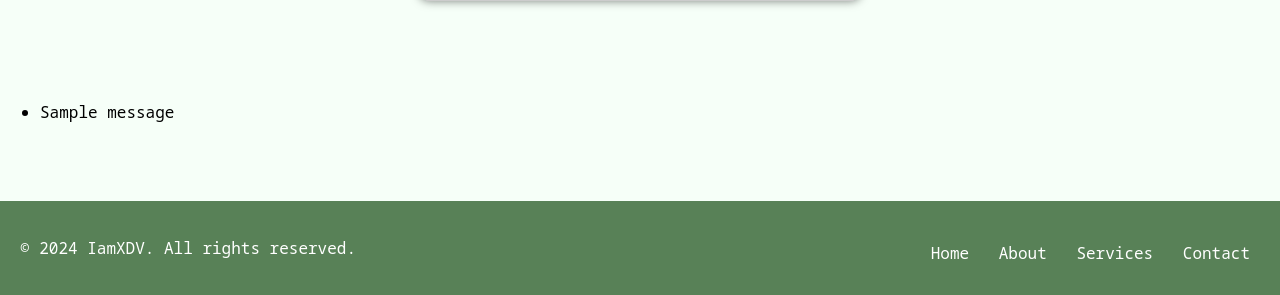
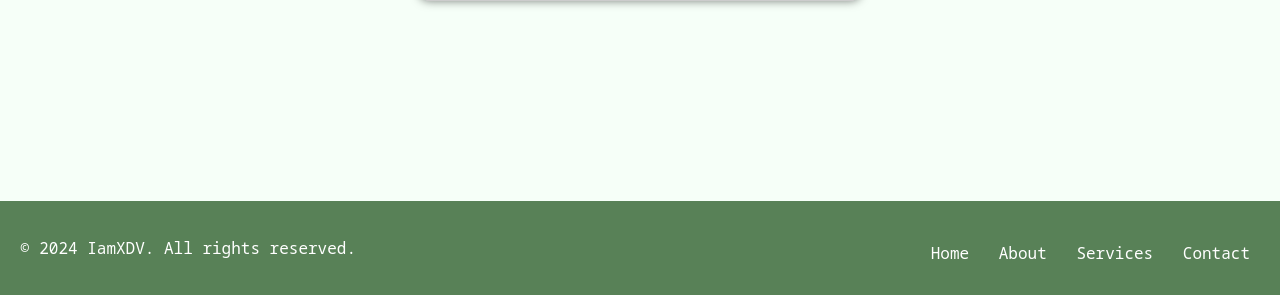
Before and after one commit to iamxdv30/TheOmnitool, a Python web app: template templates/login.html in a window 1280 px wide. Shown: the part 505-800 px from the top of the page. Run offline with Jinja, Linux system fonts and the light colour scheme; the template is opened without the code that fills it: most values are stand-ins (such as "Sample title", 1, 10 or a date in 2020); one stand-in notice (Sample message) is shown.

Commit message:
Remove the duplicate flash message handling in login.html

```diff
--- a/templates/login.html
+++ b/templates/login.html
@@ -27,13 +29,4 @@
         <p>Welcome, {{ username }}!</p>
     {% endif %}
 
-    {% with messages = get_flashed_messages() %}
-      {% if messages %}
-        <ul>
-          {% for message in messages %}
-            <li>{{ message }}</li>
-          {% endfor %}
-        </ul>
-      {% endif %}
-    {% endwith %}
 {% endblock %}
```
Also changed, not shown: other parts of templates/login.html (+3 -1 lines).
